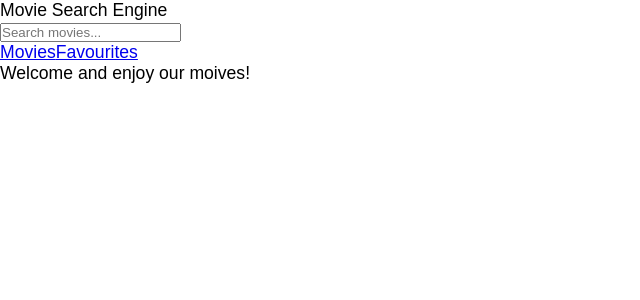
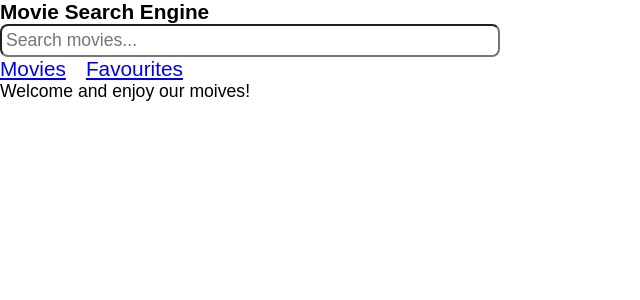
Before and after one commit to kraljic9/react-movie-search-engine, a React (Vite) app in the folder movie-search-engine/: page / in a window 1280 px wide. Shown: the top 300 px of the page, without its empty margins (0-640 px from the left). Built offline with nearby package versions, Linux system fonts and the light colour scheme.

Commit message:
Added style for nav bar and movies container

```diff
--- a/movie-search-engine/src/App.css
+++ b/movie-search-engine/src/App.css
@@ -8,3 +8,48 @@ body {
   font-family: Arial, Helvetica, sans-serif;
   font-size: 1.1rem;
 }
+
+/* Nav Bar */
+
+.nav-bar {
+  padding: 20px;
+  display: flex;
+  border: 1px solid;
+  justify-content: space-between;
+}
+
+.logo {
+  font-weight: bold;
+  font-size: 1.3rem;
+}
+
+.search-movies-input {
+  width: 500px;
+  font-size: 1.1rem;
+  padding: 4px;
+  border-radius: 8px;
+}
+
+.links {
+  display: flex;
+  gap: 20px;
+  font-size: 1.3rem;
+}
+
+.active-link {
+  color: black;
+  text-decoration: underline;
+}
+
+.inactive-link {
+  color: black;
+  text-decoration: none;
+}
+
+/* Movie Container */
+
+.movies-container {
+  display: grid;
+  grid-template-columns: repeat(3, 1fr);
+  gap: 10px;
+}
```
